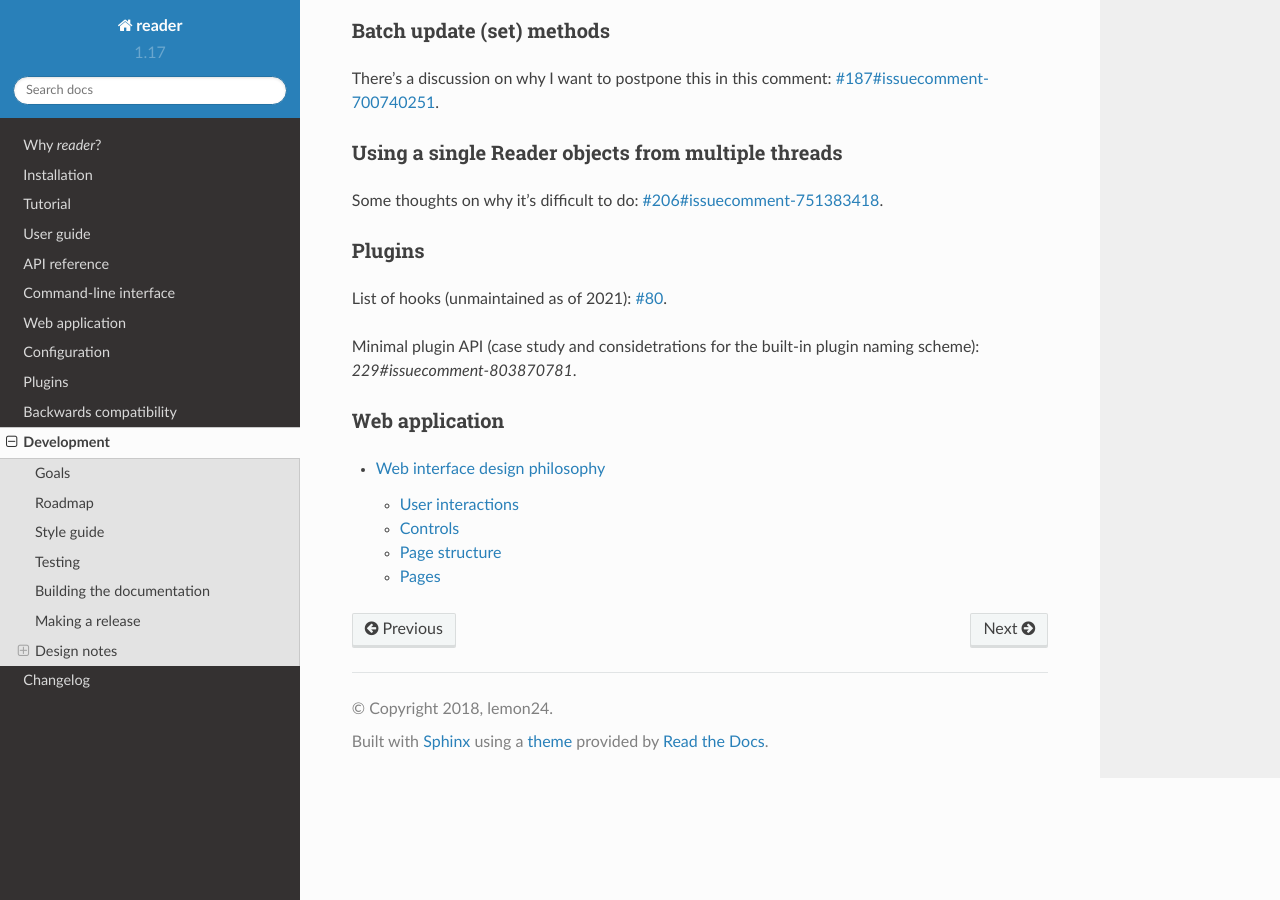
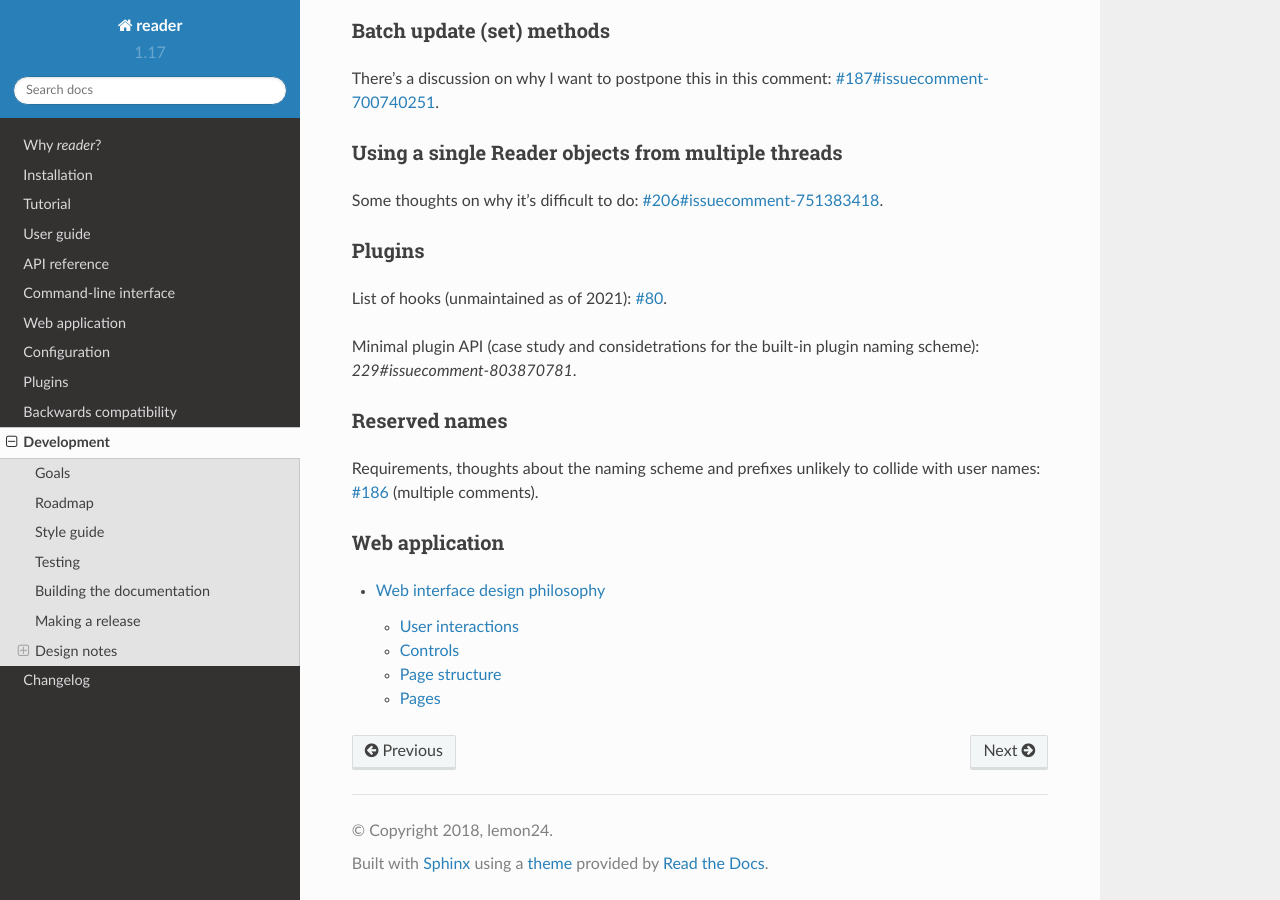
Before and after one commit to Alcides1123/reader, a Sphinx documentation site: the page built from docs/dev.rst, in a window 1280 px wide and 900 px high, scrolled down 6383 px. Built offline with Sphinx 7.4.7 and the Read the Docs theme 2.0.0, drawn with Linux system fonts in a browser that asks for light colours.

Commit message:
Dev notes for #186.

```diff
--- a/docs/dev.rst
+++ b/docs/dev.rst
@@ -336,6 +336,12 @@ List of hooks (unmaintained as of 2021): :issue:`80`.
 Minimal plugin API (case study and considetrations for the built-in plugin naming scheme): `229#issuecomment-803870781`.
 
 
+Reserved names
+~~~~~~~~~~~~~~
+
+Requirements, thoughts about the naming scheme and prefixes unlikely to collide with user names: :issue:`186` (multiple comments).
+
+
 Web application
 ~~~~~~~~~~~~~~~
 
```
